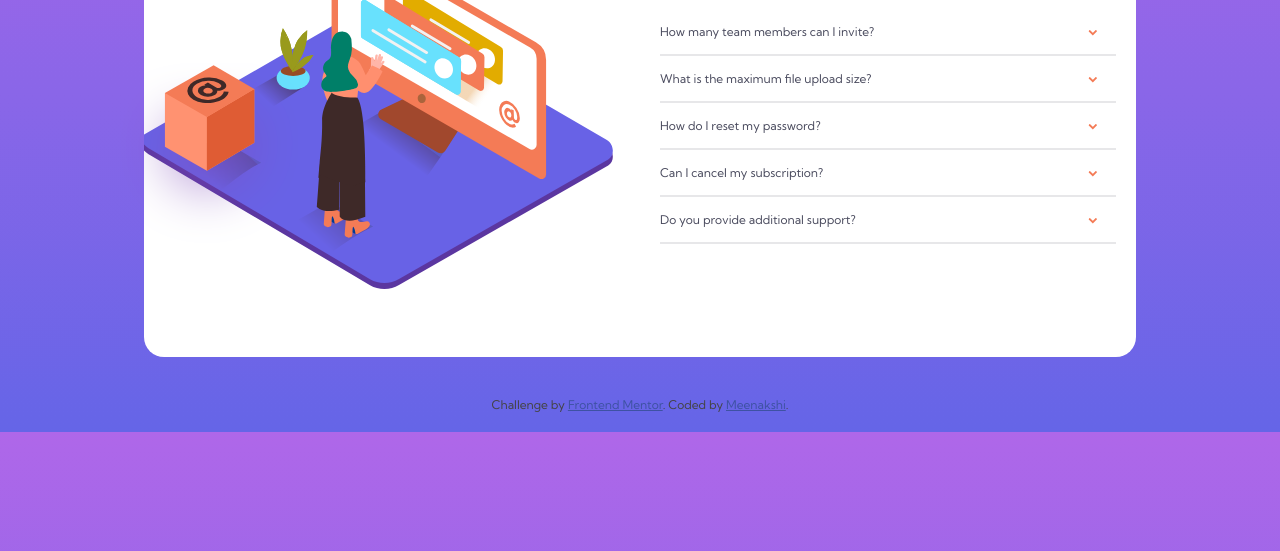
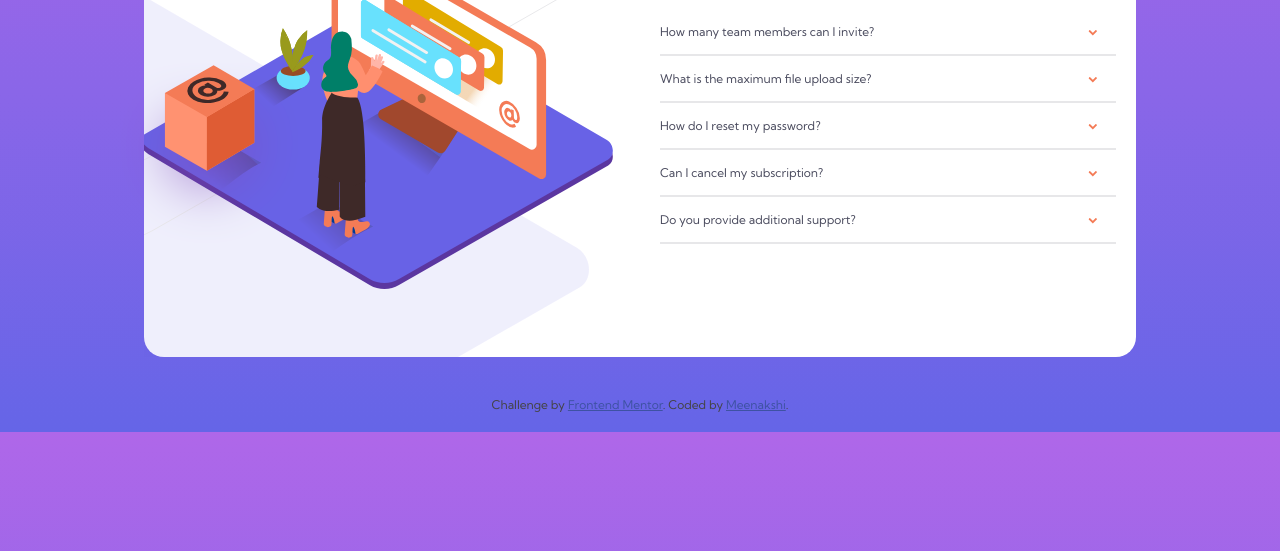
Before and after one commit to Memeena/FAQ-accordion-card-main, a plain HTML site: page index.html in a window 1280 px wide. Shown: the part 249-800 px from the top of the page. Drawn offline with Linux system fonts and the light colour scheme; the site is published under a folder, as on GitHub Pages, so addresses that start at the root find nothing.

Commit message:
Update styles.css

```diff
--- a/CSS/styles.css
+++ b/CSS/styles.css
@@ -37,7 +37,7 @@ body {
 .illustration-image {
   display: block;
   text-align: center;
-  background-image: url("images/bg-pattern-mobile.svg");
+  background-image: url("../images/bg-pattern-mobile.svg");
   background-position: bottom;
   background-repeat: no-repeat;
 }
@@ -119,7 +119,7 @@ body {
     flex: 0 0 50%;
   }
   .illustration-image {
-    background-image: url("/images/bg-pattern-desktop.svg");
+    background-image: url("../images/bg-pattern-desktop.svg");
     padding-top: 5rem;
     padding-bottom: 5rem;
     background-position-x: -52rem;
```
